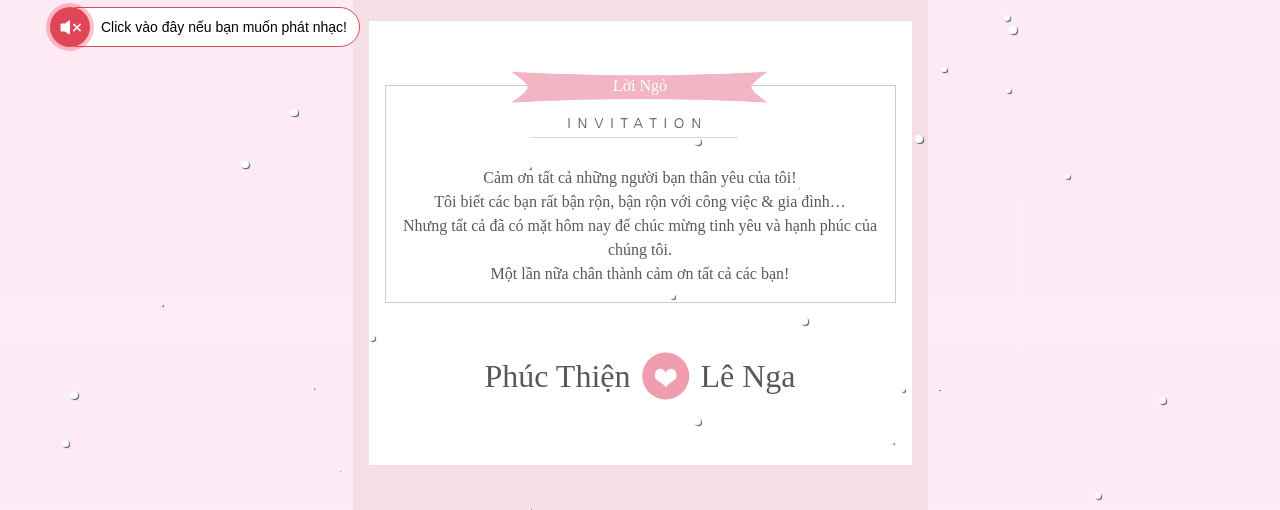
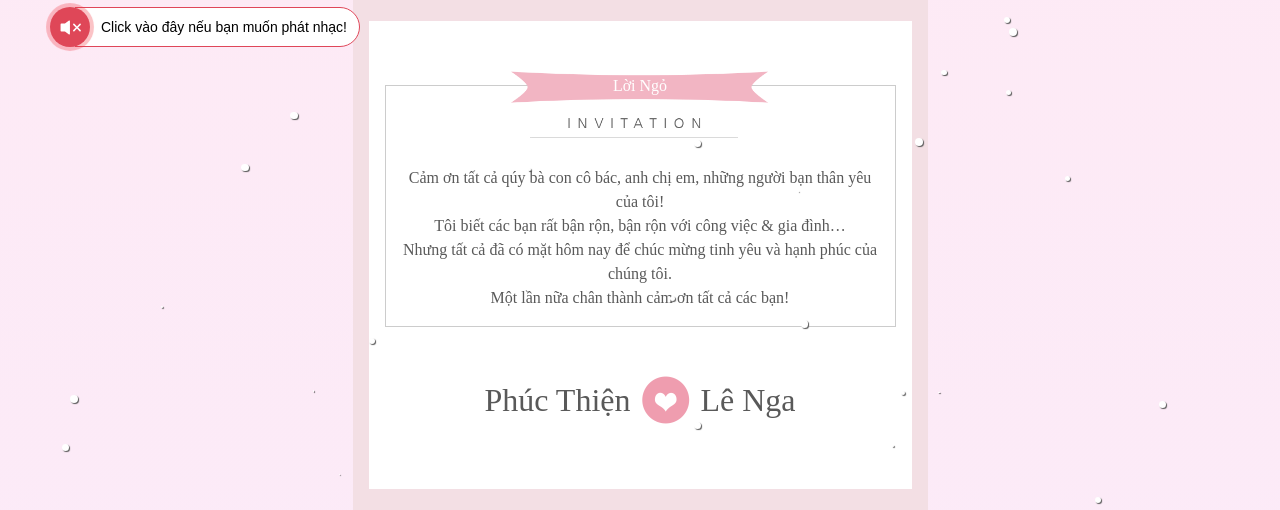
Before and after one commit to thiennga137/thiennga137.github.io, a plain HTML site: page index.html in a window 1280 px wide. Shown: the part 683-1193 px from the top of the page. Drawn offline with Linux system fonts and the light colour scheme; animation ran at ten frames a second; a web font is replaced by a local one.

Commit message:
update information

```diff
--- a/index.html
+++ b/index.html
@@ -70,7 +70,7 @@
                             <img src="./images/common/sub_title.png">
                         </div>
                         <div data-aos="fade-up" class="invitation-content text-center">
-                            Cảm ơn tất cả những người bạn thân yêu của tôi!
+                            Cảm ơn tất cả qúy bà con cô bác, anh chị em, những người bạn thân yêu của tôi!
                             <br />
                             Tôi biết các bạn rất bận rộn, bận rộn với công việc & gia đình…
                             <br />
```
